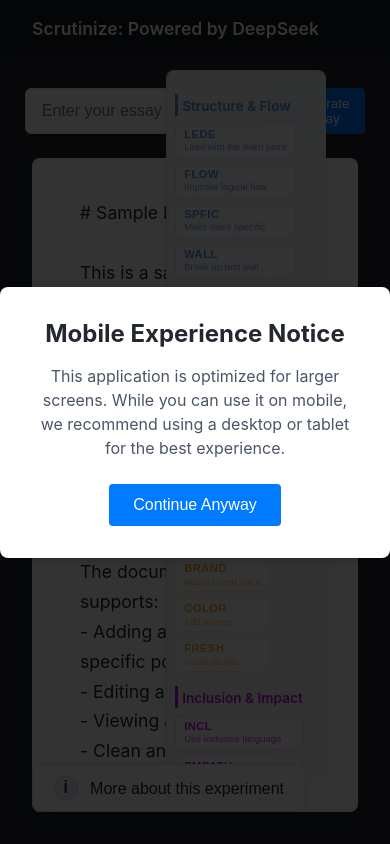
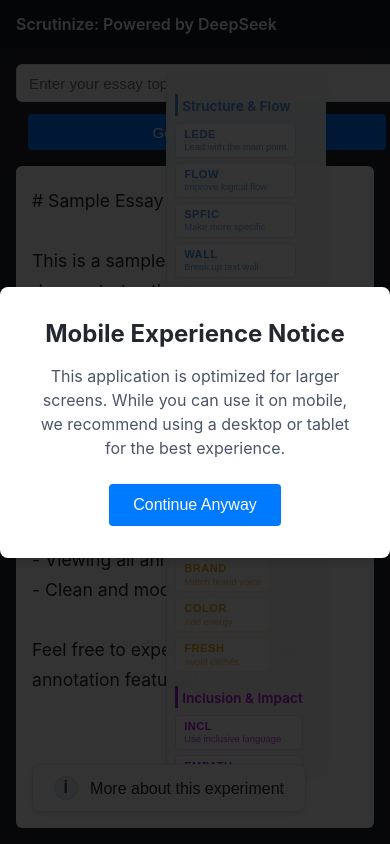
Before and after one commit to averyreyna/scrutinize, a React (Create React App) app: page / in a window 390 px wide. Built offline with nearby package versions, Linux system fonts and the light colour scheme.

Commit message:
added better mobile styling

```diff
--- a/src/components/DocumentViewer.tsx
+++ b/src/components/DocumentViewer.tsx
@@ -38,12 +38,21 @@ const TopBar = styled.div`
   padding: 0 2rem;
   box-shadow: 0 2px 8px rgba(0,0,0,0.08);
   z-index: 10;
+
+  @media (max-width: 768px) {
+    padding: 0 1rem;
+    height: 48px;
+  }
 `;
 
 const Title = styled.div`
   font-size: 1.1rem;
   font-weight: 600;
   flex: 1;
+
+  @media (max-width: 768px) {
+    font-size: 1rem;
+  }
 `;
 
 const Controls = styled.div`
@@ -59,6 +68,10 @@ const MainArea = styled.div`
   flex: 1;
   min-height: 0;
   padding: 2rem;
+
+  @media (max-width: 768px) {
+    padding: 1rem;
+  }
 `;
 
 const TextInputWrapper = styled.div`
@@ -66,6 +79,13 @@ const TextInputWrapper = styled.div`
   display: flex;
   justify-content: center;
   margin-bottom: 1.5rem;
+
+  @media (max-width: 768px) {
+    flex-direction: column;
+    align-items: stretch;
+    gap: 0.75rem;
+    margin-bottom: 1rem;
+  }
 `;
 
 const TextInput = styled.input`
@@ -80,6 +100,12 @@ const TextInput = styled.input`
     outline: none;
     border-color: #007bff;
     box-shadow: 0 0 0 2px rgba(0,123,255,0.25);
+  }
+
+  @media (max-width: 768px) {
+    width: 100%;
+    font-size: 0.95rem;
+    padding: 0.6rem 0.75rem;
   }
 `;
 
@@ -97,6 +123,13 @@ const DocumentArea = styled.div`
   display: flex;
   flex-direction: column;
   align-items: flex-start;
+
+  @media (max-width: 768px) {
+    padding: 1.25rem 1rem;
+    height: calc(100vh - 4rem - 120px);
+    border-radius: 6px;
+    box-shadow: 0 2px 12px rgba(0,0,0,0.08);
+  }
 `;
 
 const AnnotationMarker = styled.div<{ x: number; y: number; color: string }>`
@@ -122,18 +155,37 @@ const AnnotationPopup = styled.div<{ x: number; y: number }>`
   box-shadow: 0 2px 4px rgba(0, 0, 0, 0.1);
   z-index: 1000;
   min-width: 200px;
+
+  @media (max-width: 768px) {
+    position: fixed;
+    left: 50%;
+    top: 50%;
+    transform: translate(-50%, -50%);
+    width: 90%;
+    max-width: 320px;
+    max-height: 80vh;
+    overflow-y: auto;
+  }
 `;
 
 const Button = styled.button`
-  padding: 0.5rem 1rem;
+  padding: 0.75rem 1.5rem;
+  font-size: 1rem;
+  background-color: #007bff;
+  color: white;
   border: none;
   border-radius: 4px;
-  background: #007bff;
-  color: white;
   cursor: pointer;
-  font-weight: 500;
+  transition: background-color 0.2s;
+
   &:hover {
-    background: #0056b3;
+    background-color: #0056b3;
+  }
+
+  @media (max-width: 768px) {
+    width: 100%;
+    padding: 0.6rem 1rem;
+    font-size: 0.95rem;
   }
 `;
 
--- a/src/components/ExperimentInfoModal.tsx
+++ b/src/components/ExperimentInfoModal.tsx
@@ -27,6 +27,12 @@ const Modal = styled.div`
   max-width: 420px;
   width: 100%;
   position: relative;
+
+  @media (max-width: 768px) {
+    max-width: 90%;
+    padding: 1.5rem 1.5rem 1.25rem 1.5rem;
+    margin: 1rem;
+  }
 `;
 
 const CloseButton = styled.button`
@@ -38,6 +44,12 @@ const CloseButton = styled.button`
   font-size: 1.3rem;
   color: #888;
   cursor: pointer;
+
+  @media (max-width: 768px) {
+    top: 12px;
+    right: 12px;
+    font-size: 1.2rem;
+  }
 `;
 
 const Title = styled.h2`
@@ -46,12 +58,23 @@ const Title = styled.h2`
   font-size: 1.3rem;
   font-weight: 700;
   color: #23272f;
+
+  @media (max-width: 768px) {
+    font-size: 1.2rem;
+    margin-bottom: 1rem;
+  }
 `;
 
 const List = styled.ul`
   margin: 1.2rem 0 0 0;
   padding-left: 1.2rem;
   color: #23272f;
+
+  @media (max-width: 768px) {
+    margin: 1rem 0 0 0;
+    padding-left: 1rem;
+    font-size: 0.95rem;
+  }
 `;
 
 const ExperimentInfoModal: React.FC<ExperimentInfoModalProps> = ({ isOpen, onClose }) => {
```
